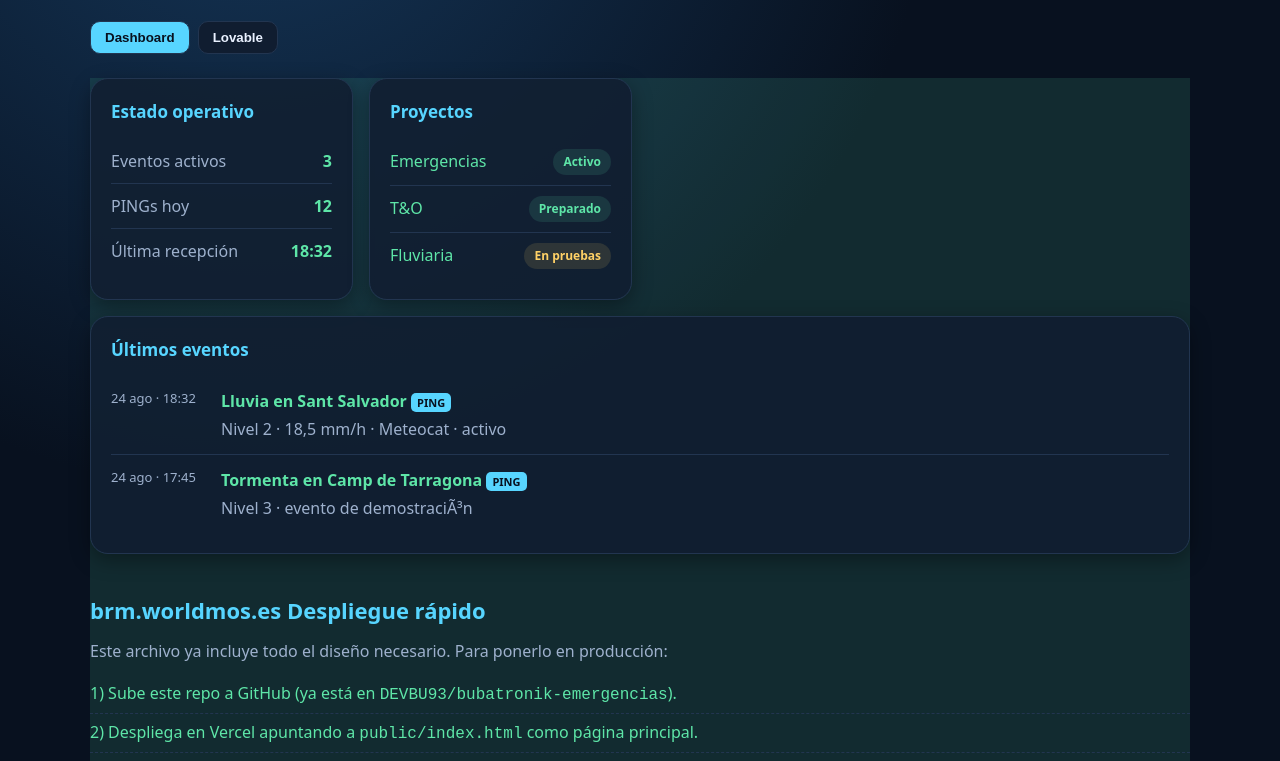
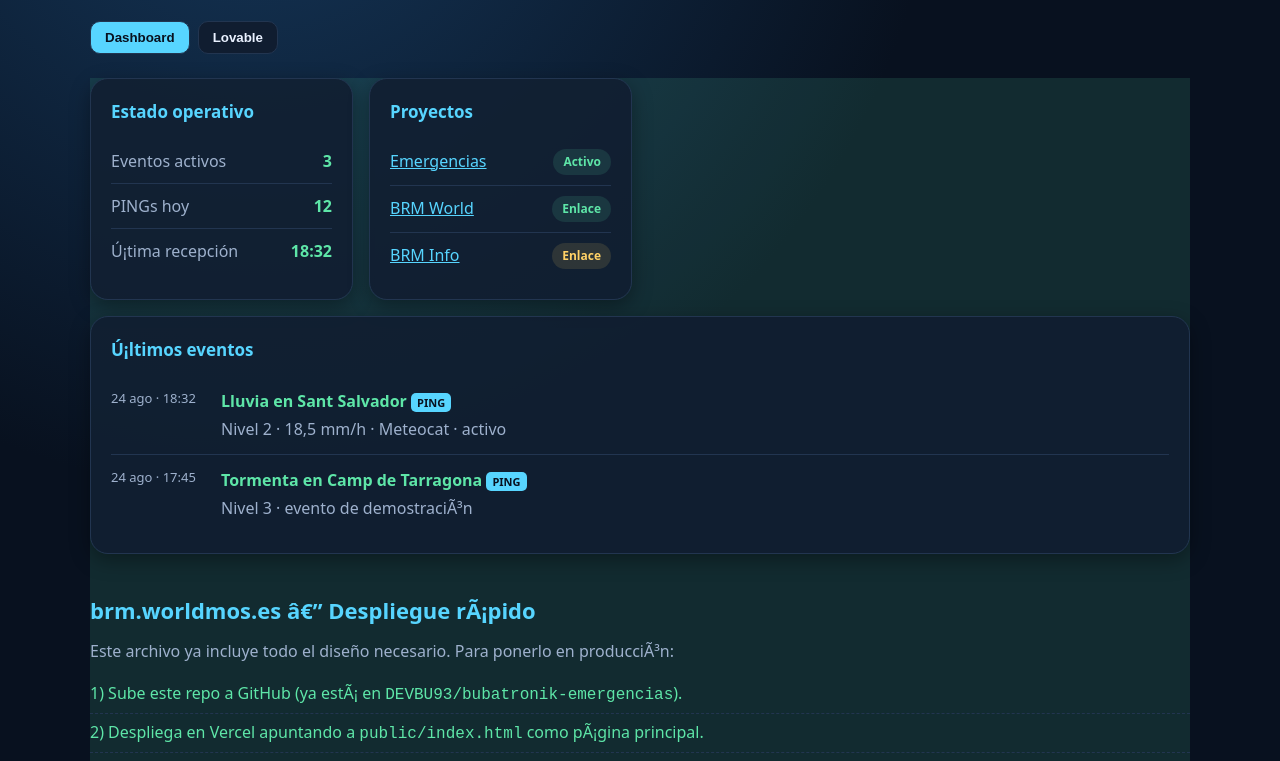
Before and after one commit to DEVBU93/BUBATRONIK_BRM_EMERGENCIAS, a website: page public/index.html in a window 1280 px wide. Shown: the part 190-951 px from the top of the page. Drawn offline with Linux system fonts and the light colour scheme.

Commit message:
fix: correct orthography and add project links in index.html

```diff
--- a/public/index.html
+++ b/public/index.html
@@ -27,16 +27,16 @@
         <h2>Estado operativo</h2>
         <div class="metric"><span class="muted">Eventos activos</span><strong>3</strong></div>
         <div class="metric"><span class="muted">PINGs hoy</span><strong>12</strong></div>
-        <div class="metric"><span class="muted">Última recepción</span><strong>18:32</strong></div>
+        <div class="metric"><span class="muted">Ú¡tima recepción</span><strong>18:32</strong></div>
       </article>
       <article class="card">
         <h2>Proyectos</h2>
-        <div class="metric"><span>Emergencias</span><span class="pill active">Activo</span></div>
-        <div class="metric"><span>T&amp;O</span><span class="pill active">Preparado</span></div>
-        <div class="metric"><span>Fluviaria</span><span class="pill watch">En pruebas</span></div>
+        <div class="metric"><span><a href="https://brm.worldmos.es" target="_blank" rel="noopener">Emergencias</a></span><span class="pill active">Activo</span></div>
+        <div class="metric"><span><a href="https://brm.worldmos.world" target="_blank" rel="noopener">BRM World</a></span><span class="pill active">Enlace</span></div>
+        <div class="metric"><span><a href="https://brm.worldmos.info" target="_blank" rel="noopener">BRM Info</a></span><span class="pill watch">Enlace</span></div>
       </article>
       <article class="card" style="grid-column:1/-1">
-        <h2>Últimos eventos</h2>
+        <h2>Ú¡ltimos eventos</h2>
         <div class="event">
           <div class="time">24 ago · 18:32</div>
           <div><strong>Lluvia en Sant Salvador <span class="tag">PING</span></strong><span class="muted">Nivel 2 · 18,5 mm/h · Meteocat · activo</span></div>
@@ -49,11 +49,11 @@
     </section>
 
     <section class="section">
-      <h2>brm.worldmos.es Despliegue rápido</h2>
-      <p>Este archivo ya incluye todo el diseño necesario. Para ponerlo en producción:</p>
+      <h2>brm.worldmos.es â€” Despliegue rÃ¡pido</h2>
+      <p>Este archivo ya incluye todo el diseño necesario. Para ponerlo en producciÃ³n:</p>
       <ul class="check">
-        <li>1) Sube este repo a GitHub (ya está en <code>DEVBU93/bubatronik-emergencias</code>).</li>
-        <li>2) Despliega en Vercel apuntando a <code>public/index.html</code> como página principal.</li>
+        <li>1) Sube este repo a GitHub (ya estÃ¡ en <code>DEVBU93/bubatronik-emergencias</code>).</li>
+        <li>2) Despliega en Vercel apuntando a <code>public/index.html</code> como pÃ¡gina principal.</li>
         <li>3) Configura el dominio <code>brm.worldmos.es</code> en Vercel y en GoDaddy (ver <code>DEPLOY_GODADDY_GITHUB.md</code>).</li>
       </ul>
     </section>
@@ -83,7 +83,7 @@ Content-Type: application/json
     <section class="section">
       <h2>Vista de Lovable</h2>
       <p class="muted">Preview embebido de la web creada en Lovable para brm.worldmos.es</p>
-      <iframe class="preview-frame" src="https://ping-tarragona-ready.lovable.app" title="Lovable preview"></iframe>
+      <iframe class="preview-frame" src="https://brm.worldmos.es" title="brm.worldmos.es"></iframe>
     </section>
   </div>
 
```
